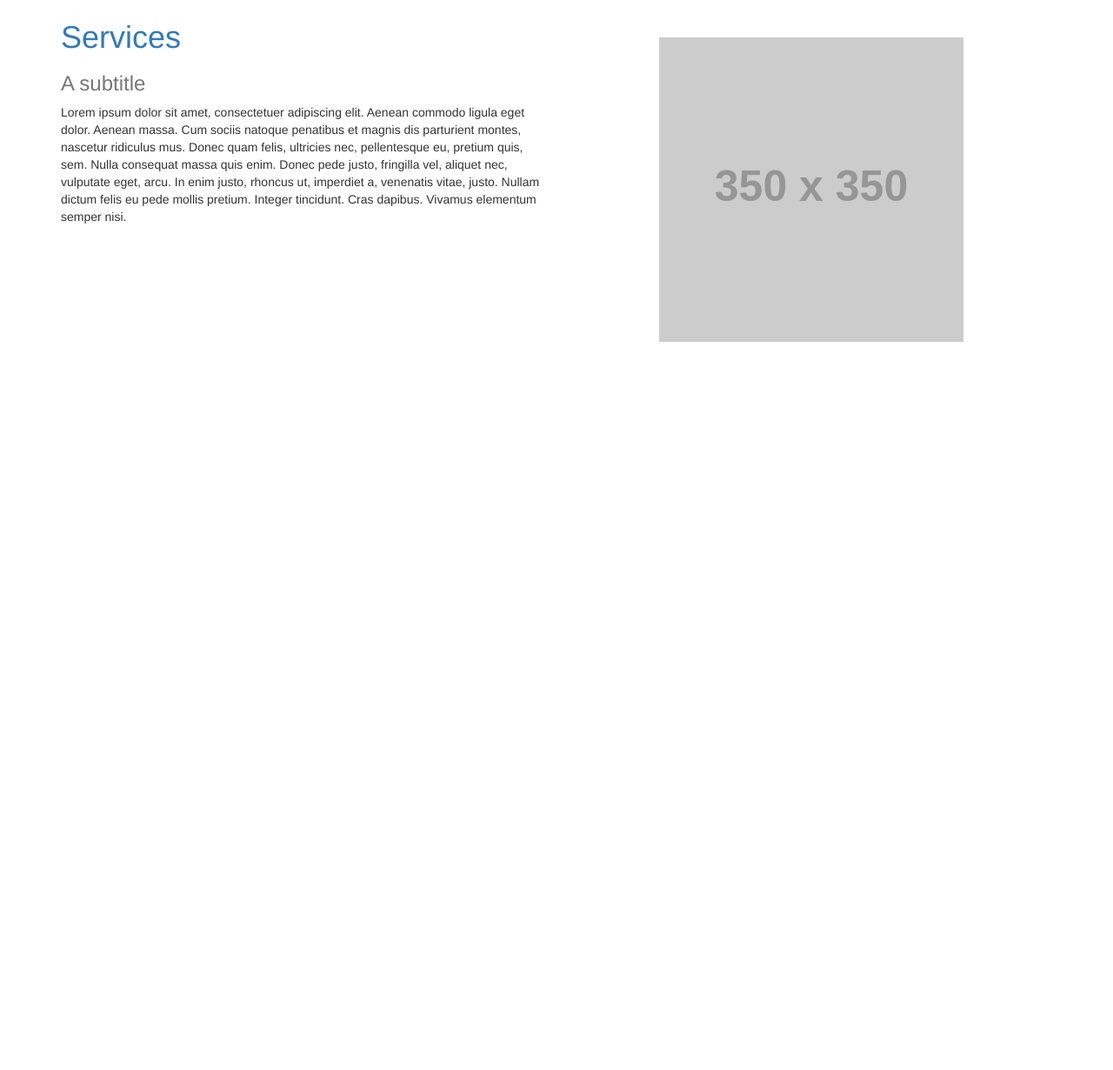
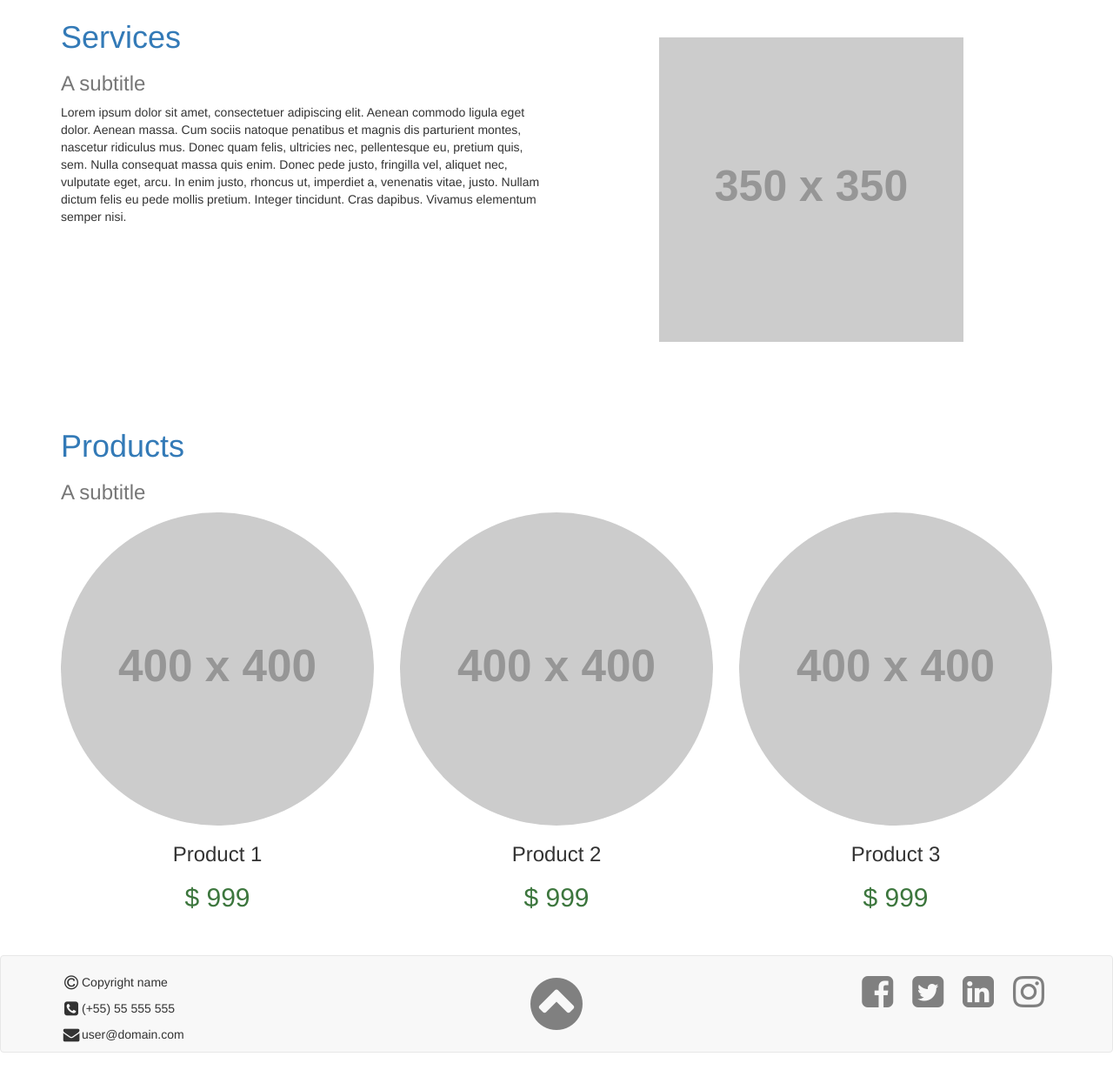
Before and after one commit to tokkaido/bs-template, a plain HTML site: page index.html in a window 1280 px wide. Shown: the part 507-1737 px from the top of the page at 87% size. Before the commit the page ends 980 px from the top, so only its background shows below. Drawn offline with nearby package versions, Linux system fonts and the light colour scheme; placeholder pictures from the web are drawn by us.

Commit message:
add product section

```diff
--- a/css/styles.css
+++ b/css/styles.css
@@ -5,6 +5,16 @@ img {
     max-width: 100% !important;
     vertical-align: middle;*/
 
+}
+
+footer
+{
+    padding-top: 20px;
+}
+
+footer a
+{
+    color:gray;
 }
 
 .section
@@ -22,3 +32,8 @@ img {
     max-width: 100%;
     height: auto;
 }*/
+
+.divider
+{
+    margin: 20px;
+}
--- a/index.html
+++ b/index.html
@@ -10,6 +10,8 @@
     <link href="css/styles.css" rel="stylesheet" type="text/css">
 </head>
 <body>
+
+    <div class="divider"></div>
 
     <nav class="navbar navbar-inverse navbar-fixed-top">
         <div class="container">
@@ -34,6 +36,7 @@
         </div>
     </nav>
 
+    <div class="divider"></div>
 
     <div class="section" id="about">
 
@@ -64,6 +67,8 @@
 
     </div>
 
+    <div class="divider"></div>
+
     <div class="section" id="services">
 
         <div class="container">
@@ -93,6 +98,75 @@
 
     </div>
 
+    <div class="divider"></div>
+
+    <div class="section" id="products">
+
+        <div class="container">
+
+            <div class="row">
+
+                <div class="col-md-12">
+                    <h1 class="text-left text-primary">Products</h1>
+                    <h3 class="text-left text-muted">A subtitle</h3>
+                </div>
+
+            </div>
+
+            <div class="row">
+
+                <div class="col-md-4">
+                    <img src="http://placehold.it/400x400"
+                        class="center-block img-circle img-responsive">
+                    <h3 class="text-center">Product 1</h3>
+                    <h2 class="text-success text-center">$ 999</h2>
+                </div>
+
+                <div class="col-md-4">
+                    <img src="http://placehold.it/400x400"
+                        class="center-block img-circle img-responsive">
+                    <h3 class="text-center">Product 2</h3>
+                    <h2 class="text-success text-center">$ 999</h2>
+                </div>
+
+                <div class="col-md-4">
+                    <img src="http://placehold.it/400x400"
+                        class="center-block img-circle img-responsive">
+                    <h3 class="text-center">Product 3</h3>
+                    <h2 class="text-success text-center">$ 999</h2>
+                </div>
+
+            </div>
+
+        </div>
+
+    </div>
+
+    <footer class="footer navbar navbar-default"> <!-- navbar-fixed-bottom -->
+      <div class="container">
+        <div class="row">
+
+            <div class="col-md-4 text-left">
+                <p><i class="fa fa-lg fa-fw fa-copyright"></i>Copyright name</p>
+                <p><i class="fa fa-lg fa-fw fa-phone-square"></i>(+55) 55 555 555</p>
+                <p><i class="fa fa-lg fa-fw fa-envelope"></i>user@domain.com</p>
+            </div>
+
+            <div class="col-md-4 text-center">
+                <a><i class="fa fa-5x fa-fw fa-chevron-circle-up"></i></a>
+            </div>
+
+            <div class="col-md-4 text-right">
+                <a href="https://www.facebook.com"  target="_blank"><i class="fa fa-3x fa-fw fa-facebook-square"></i></a>
+                <a href="https://www.twitter.com"   target="_blank"><i class="fa fa-3x fa-fw fa-twitter-square"></i></a>
+                <a href="https://www.linkedin.com"  target="_blank"><i class="fa fa-3x fa-fw fa-linkedin-square"></i></a>
+                <a href="https://www.instagram.com" target="_blank"><i class="fa fa-3x fa-fw fa-instagram"></i></a>
+            </div>
+
+        </div>
+      </div>
+    </footer>
+
     <script type="text/javascript" src="https://cdnjs.cloudflare.com/ajax/libs/jquery/2.2.3/jquery.min.js"></script>
     <script type="text/javascript" src="https://cdnjs.cloudflare.com/ajax/libs/jquery-easing/1.3/jquery.easing.min.js"></script>
     <script type="text/javascript" src="https://cdnjs.cloudflare.com/ajax/libs/jquery-validate/1.15.0/jquery.validate.min.js"></script>
```
